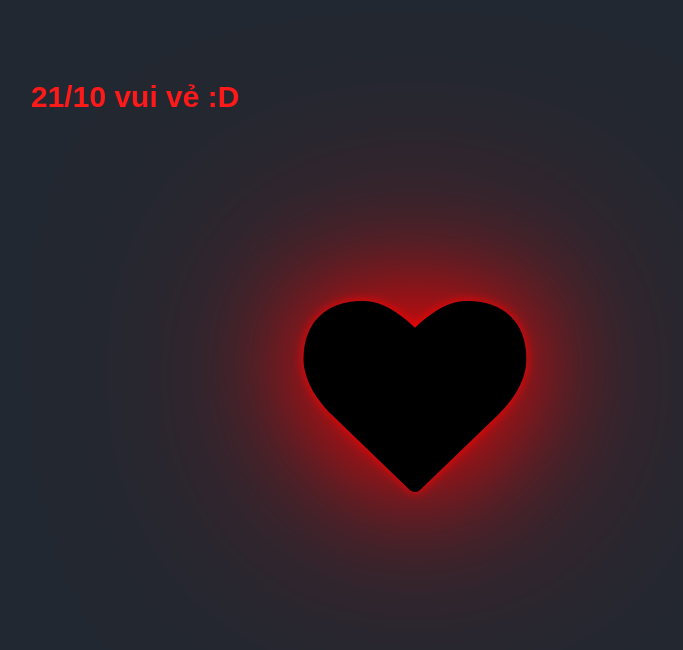
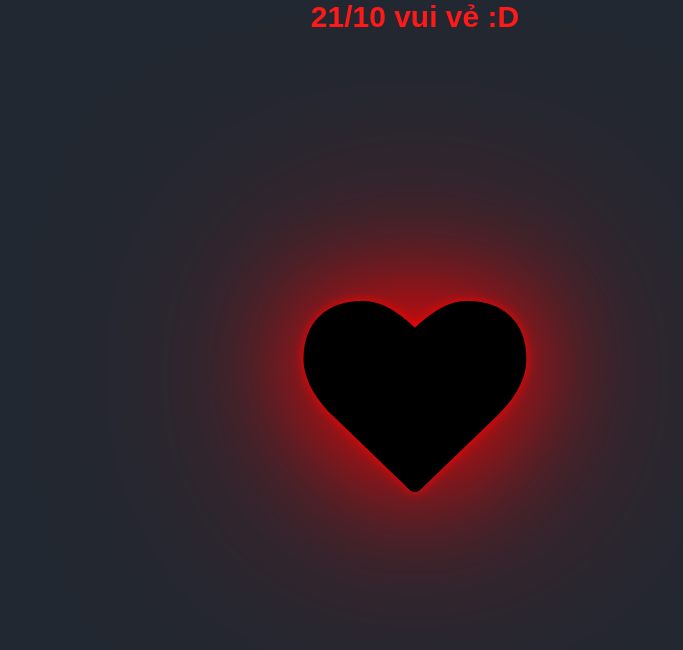
Before and after one commit to Minhzkzu/heart, a plain HTML site: page index.html in a window 1280 px wide. Shown: the whole page, without its empty margins (225-908 px from the left). Drawn offline with Linux system fonts and the light colour scheme.

Commit message:
last commit

```diff
--- a/style.css
+++ b/style.css
@@ -9,9 +9,7 @@ h1{
     font-size: 30px;
     font-family: 'Arial';
     color: #ff1a1a;
-    position: absolute;
-    left: 20%;
-    top: 10%;
+    text-align: center;
 }
 .heart{
     font-size: 200px;
```
